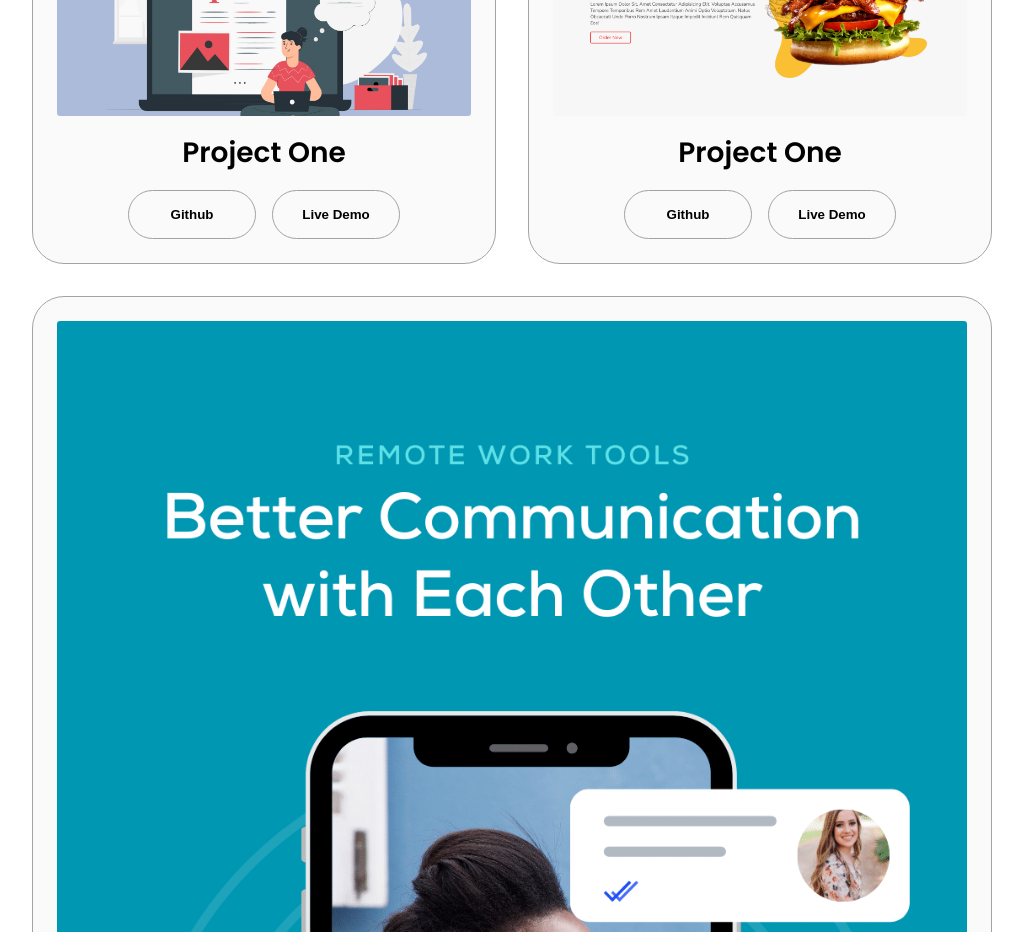
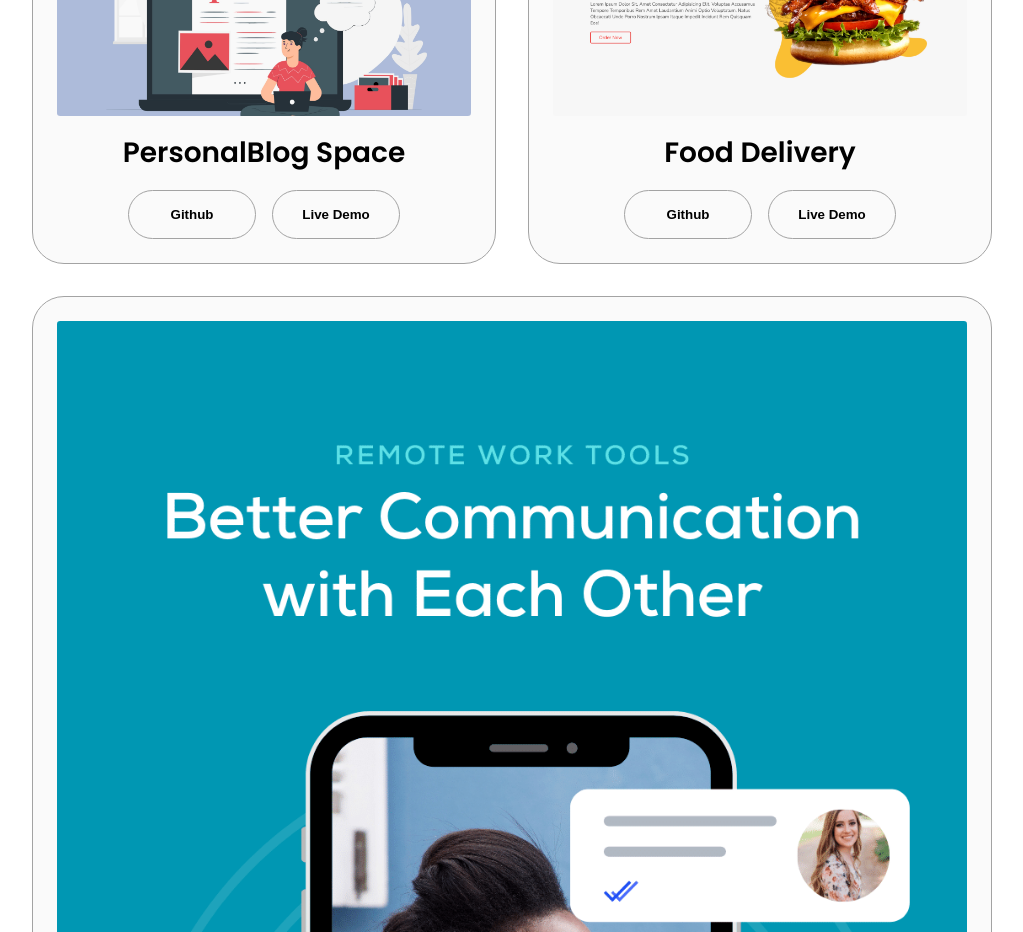
Before and after one commit to sadam456/Portfolio, a React (Create React App) app: page / in a window 1280 px wide. Shown: the part 2440-3372 px from the top of the page, without its empty margins (128-1151 px from the left). Built offline with nearby package versions, Linux system fonts and the light colour scheme.

Commit message:
Update Project.js

```diff
--- a/src/components/Project.js
+++ b/src/components/Project.js
@@ -17,9 +17,9 @@ const Projects = () => {
           {/* Repeat this div for each project */}
           <div className="details-container color-container">
             <div className="article-container">
-              <img src={personalblog} alt="Project 1" className="project-img" />
+              <img src={personalblog} alt="PersonalBlog Space" className="project-img" />
             </div>
-            <h2 className="experience-sub-title project-title">Project One</h2>
+            <h2 className="experience-sub-title project-title">PersonalBlog Space</h2>
             <div className="btn-container">
               <button
                 className="btn btn-color-2 project-btn"
@@ -38,9 +38,9 @@ const Projects = () => {
           {/* Add more projects here */}
           <div className="details-container color-container">
             <div className="article-container">
-              <img src={foodDelivery} alt="Project 1" className="project-img" />
+              <img src={foodDelivery} alt="Food Delivery" className="project-img" />
             </div>
-            <h2 className="experience-sub-title project-title">Project One</h2>
+            <h2 className="experience-sub-title project-title">Food Delivery</h2>
             <div className="btn-container">
               <button
                 className="btn btn-color-2 project-btn"
```
